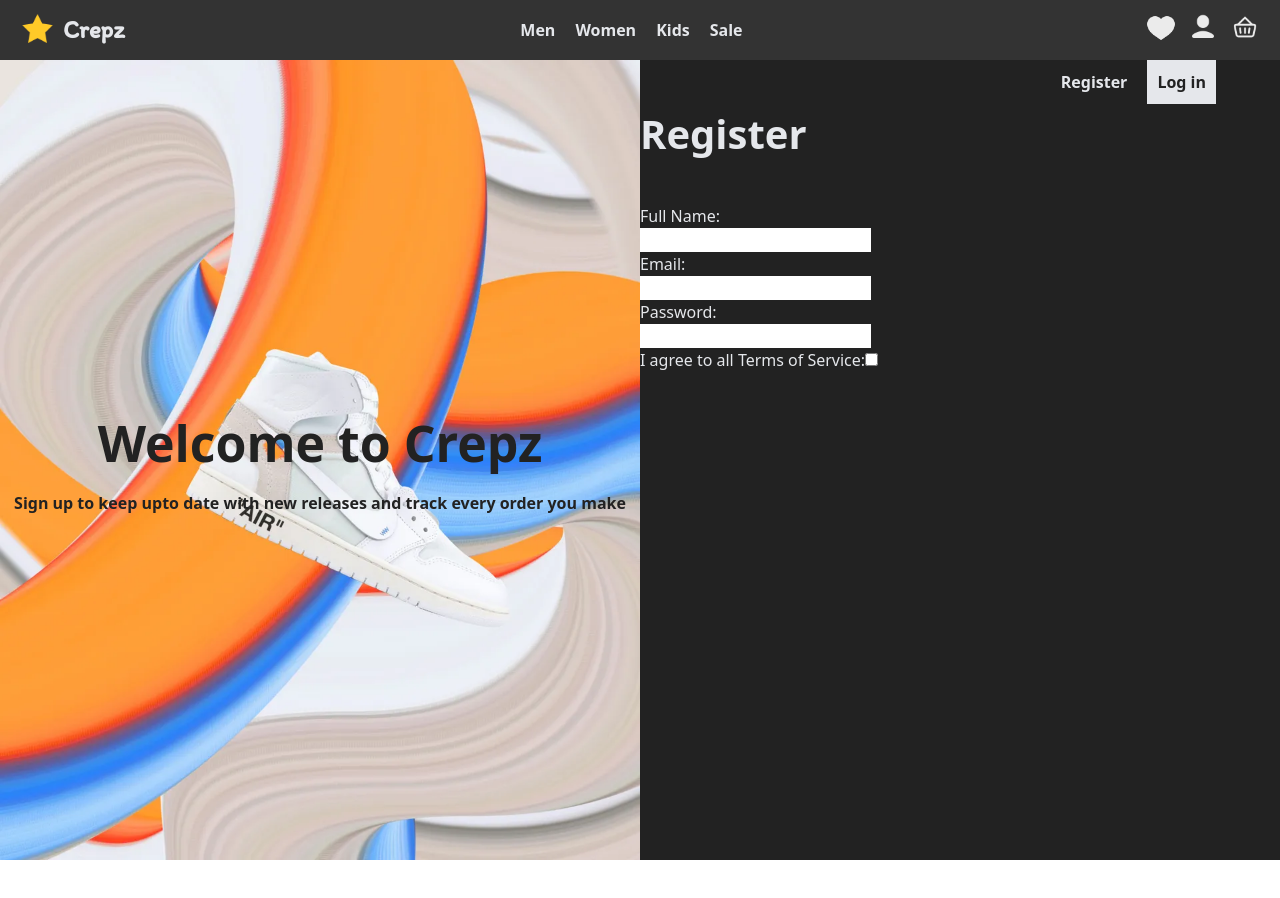
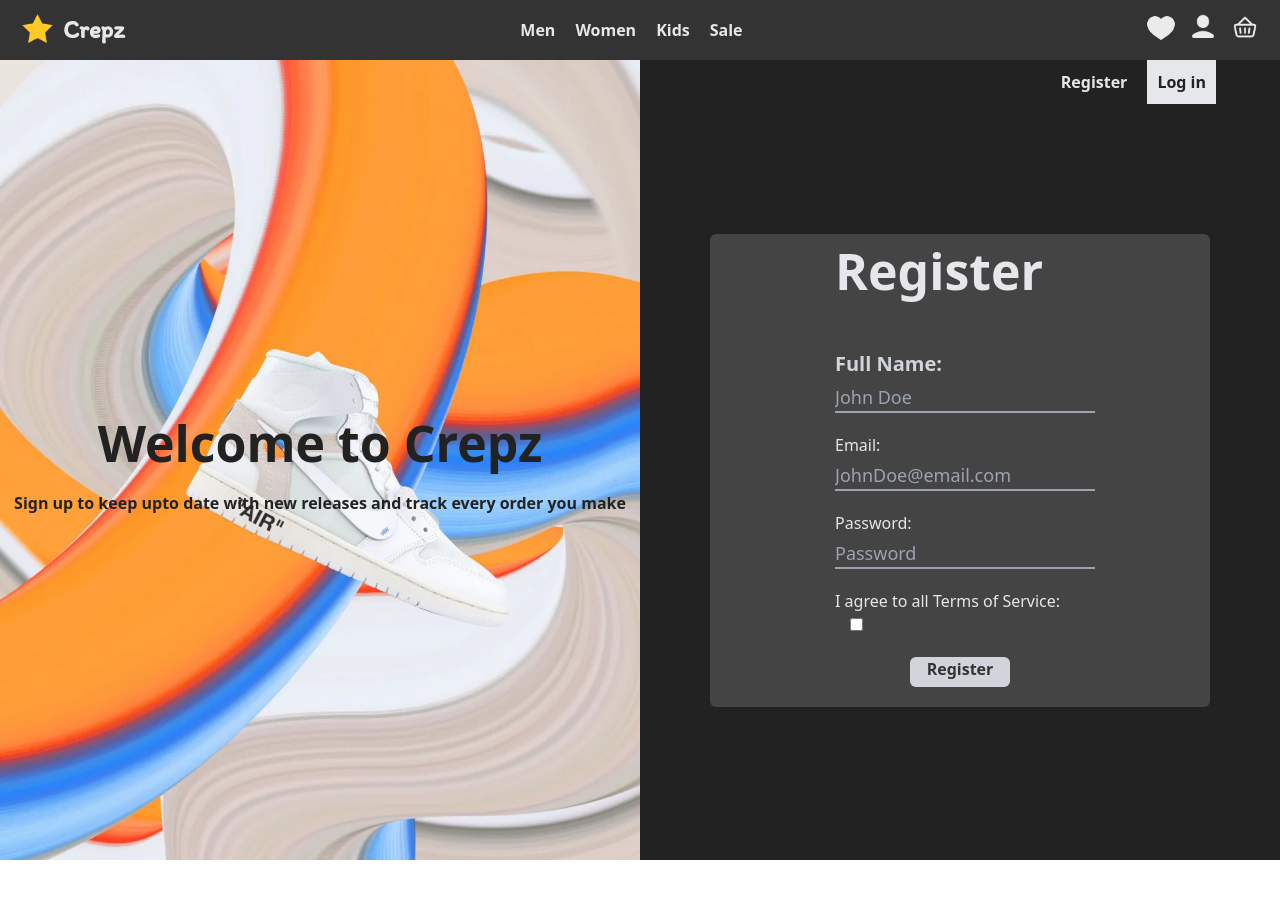
Before and after one commit to Kroplewski-M/Crepz, a React (Vite) app: page /register in a window 1280 px wide. Shown: the top 898 px of the page. Before the commit the page ends 860 px from the top, so only its background shows below. Built offline with nearby package versions, Linux system fonts and the light colour scheme; the HTML template or start-up script is replaced by a standard one.

Commit message:
implemented register form on desktop view

```diff
--- a/src/Pages/Register.tsx
+++ b/src/Pages/Register.tsx
@@ -18,7 +18,11 @@ export const Register = ()=>{
                             <button className='font-semibold bg-gray-200 text-[#222222] hover:bg-gray-400 p-[10px]'>Log in</button>
                         </div>
                     </div>
-                    <RegisterForm />
+                    <div className='w-[100%] h-[100%] grid place-content-center'>
+                        <div className='w-[500px] h-[500px] -mt-10'>
+                            <RegisterForm />
+                        </div>
+                    </div>
                 </section>
             </section>
         </>
--- a/src/components/RegisterForm.tsx
+++ b/src/components/RegisterForm.tsx
@@ -3,17 +3,25 @@ export const RegisterForm = ()=>{
 
     return(
         <>
-            <section>
-                <h1 className="text-[40px] font-bold">Register</h1>
-                <form action="" className="mt-10">
-                    <label htmlFor="FullName" className="block">Full Name:</label>
-                    <input type="text" name="FullName" id="FullName" />
-                    <label htmlFor="Email" className="block">Email:</label>
-                    <input type="email" name="Email" id="Email" />
-                    <label htmlFor="Password" className="block">Password:</label>
-                    <input type="password" name="Password" id="Password" className="block"/>
-                    <label htmlFor="TOS" className="">I agree to all Terms of Service:</label>
-                    <input type="checkbox" name="TOS" id="TOS" />
+            <section className="">
+                <form action="" className="bg-[#444444] w-[100%] rounded-md pb-5">
+                    <div className="w-[250px] mx-auto">
+                        <h1 className="text-[50px] font-bold mb-10">Register</h1>
+                        <label htmlFor="FullName" className="block font-semibold text-gray-300 text-[20px]">Full Name:</label>
+                        <input type="text" name="FullName" id="FullName" placeholder="John Doe"
+                        className="bg-transparent border-b-2 border-b-solid border-b-gray-400 mt-[5px] text-[18px] focus:outline-0 mb-5" />
+                        <label htmlFor="Email" className="block">Email:</label>
+                        <input type="email" name="Email" id="Email" placeholder="JohnDoe@email.com"
+                        className="bg-transparent border-b-2 border-b-solid border-b-gray-400 mt-[5px] text-[18px] focus:outline-0 mb-5" />
+                        <label htmlFor="Password" className="block">Password:</label>
+                        <input type="password" name="Password" id="Password" placeholder="Password"
+                        className="block bg-transparent border-b-2 border-b-solid border-b-gray-400 mt-[5px] text-[18px] focus:outline-0 mb-5" />
+                        <label htmlFor="TOS" className="">I agree to all Terms of Service:</label>
+                        <input type="checkbox" name="TOS" id="TOS" className="ml-[15px]"/>
+                        <div className="w-[100px] h-[30px] rounded-md bg-gray-300 hover:bg-gray-500 text-[#333333] font-bold text-center mx-auto mt-5">
+                            <button>Register</button>
+                        </div>
+                    </div>
                 </form>
             </section>
         </>
```
